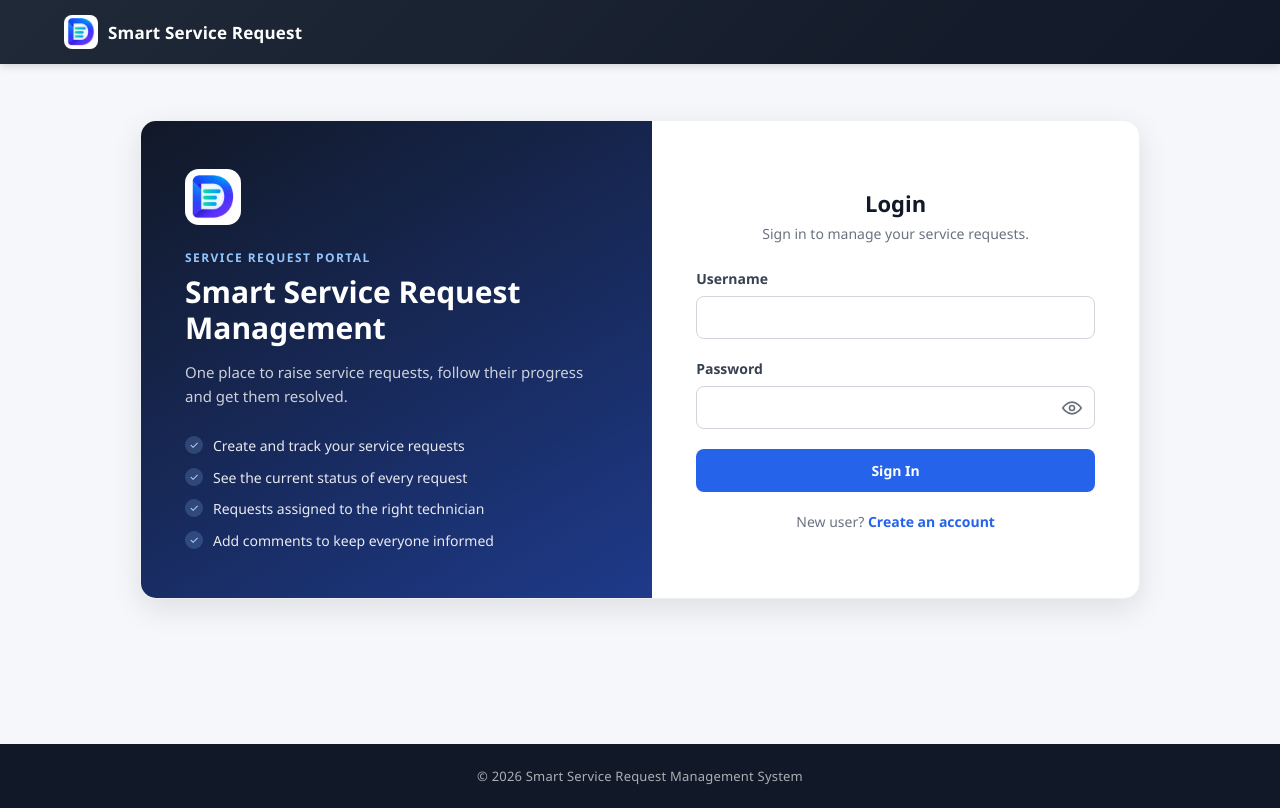
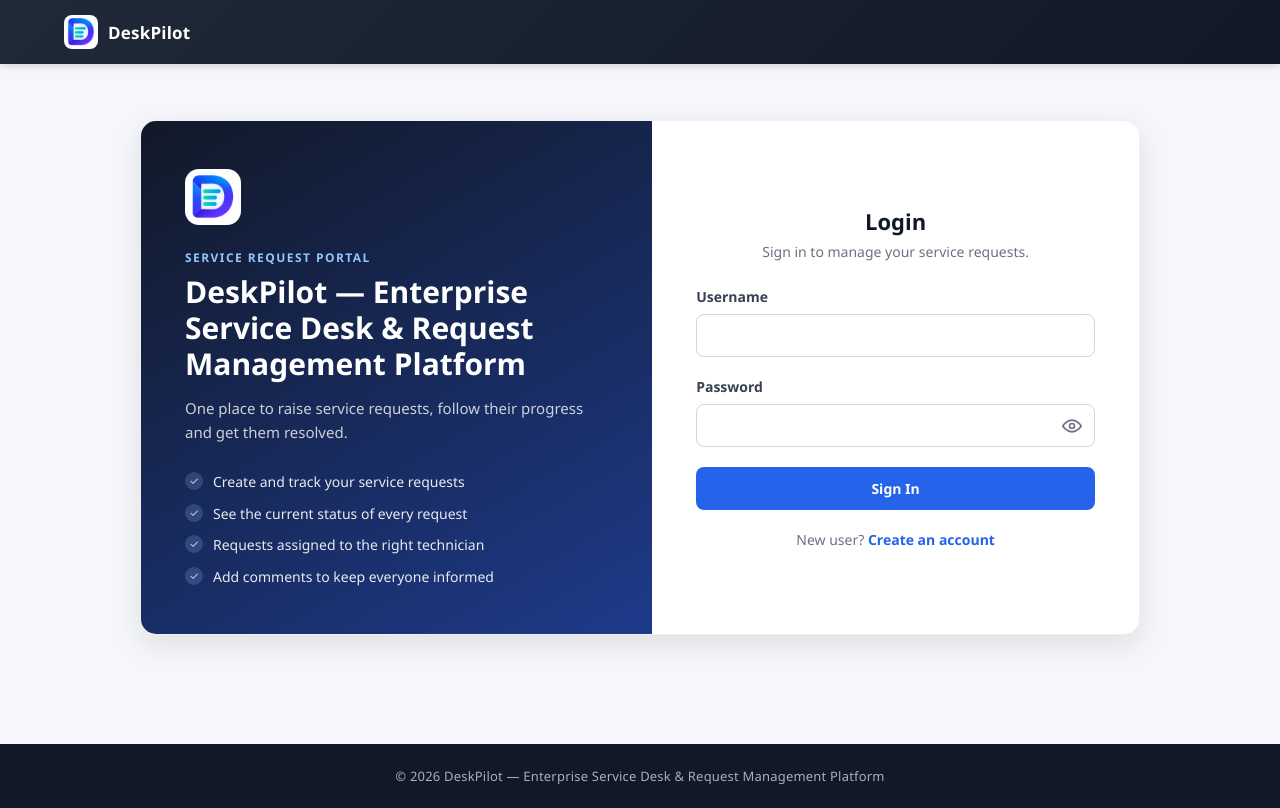
Before and after one commit to dipti-226/Smart-Service-Request-Management, an Angular app in the folder Web/smart-service-request/: page /login in a window 1280 px wide. Built offline with nearby package versions, Linux system fonts and the light colour scheme.

Commit message:
change the application name on UI

```diff
--- a/Web/smart-service-request/src/app/core/services/app-title.strategy.ts
+++ b/Web/smart-service-request/src/app/core/services/app-title.strategy.ts
@@ -2,11 +2,11 @@ import { Injectable, inject } from '@angular/core';
 import { Title } from '@angular/platform-browser';
 import { RouterStateSnapshot, TitleStrategy } from '@angular/router';
 
-const APP_NAME = 'Smart Service Request';
+const APP_NAME = 'DeskPilot';
 
 /**
  * Builds the browser tab title from the "title" set on each route:
- * "My Requests | Smart Service Request". Routes without a title show the app name only.
+ * "My Requests | DeskPilot". Routes without a title show the app name only.
  */
 @Injectable({ providedIn: 'root' })
 export class AppTitleStrategy extends TitleStrategy {
--- a/Web/smart-service-request/src/app/features/auth/login/login.html
+++ b/Web/smart-service-request/src/app/features/auth/login/login.html
@@ -7,7 +7,7 @@
       <img class="auth-hero-logo" src="logo-mark.png" alt="" width="56" height="56">
 
       <p class="auth-hero-eyebrow">Service request portal</p>
-      <h1>Smart Service Request Management</h1>
+      <h1>DeskPilot — Enterprise Service Desk &amp; Request Management Platform</h1>
       <p class="auth-hero-text">
         One place to raise service requests, follow their progress and get them resolved.
       </p>
--- a/Web/smart-service-request/src/app/shared/components/footer/footer.html
+++ b/Web/smart-service-request/src/app/shared/components/footer/footer.html
@@ -1,3 +1,3 @@
 <footer class="footer">
-  <p>© 2026 Smart Service Request Management System</p>
+  <p>© 2026 DeskPilot — Enterprise Service Desk &amp; Request Management Platform</p>
 </footer>
--- a/Web/smart-service-request/src/app/shared/components/header/header.html
+++ b/Web/smart-service-request/src/app/shared/components/header/header.html
@@ -3,7 +3,7 @@
 
     <div class="logo">
       <img class="logo-mark" src="logo-mark.png" alt="" width="34" height="34">
-      <span class="logo-text">Smart Service Request</span>
+      <span class="logo-text">DeskPilot</span>
     </div>
 
     @if (isLoggedIn) {
--- a/Web/smart-service-request/src/index.html
+++ b/Web/smart-service-request/src/index.html
@@ -2,7 +2,7 @@
 <html lang="en">
 <head>
   <meta charset="utf-8">
-  <title>Smart Service Request</title>
+  <title>DeskPilot — Enterprise Service Desk &amp; Request Management Platform</title>
   <base href="/">
   <meta name="viewport" content="width=device-width, initial-scale=1">
   <link rel="icon" type="image/x-icon" href="favicon.ico">
```
